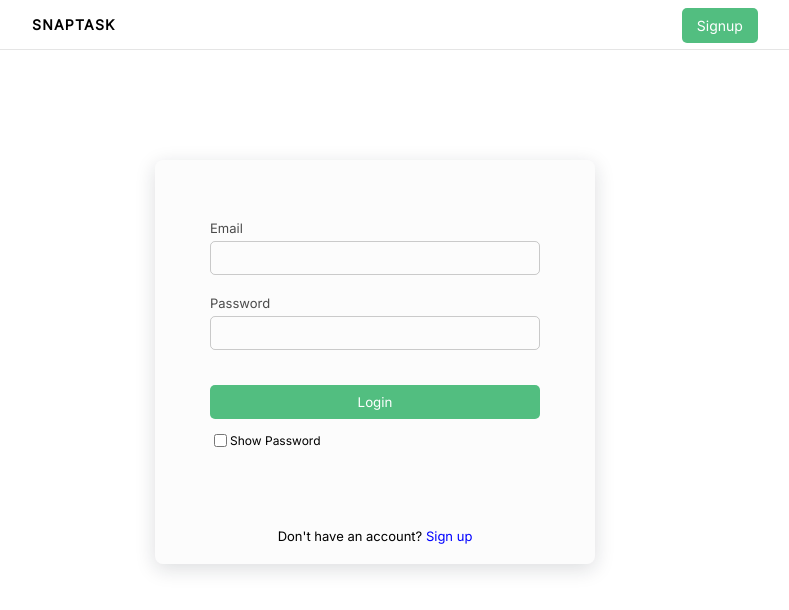
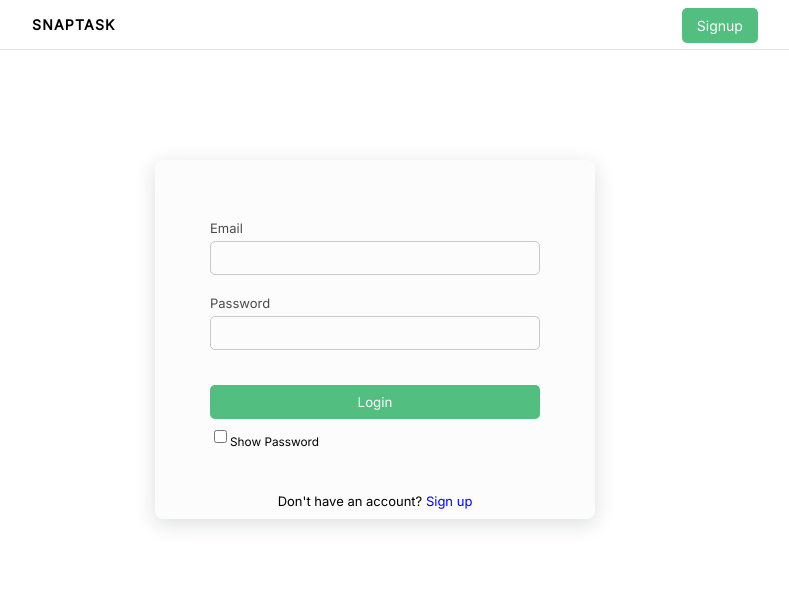
Before and after one commit to therealrinku/robonote, a Next.js app: page /login in a window 1280 px wide. Shown: the top 610 px of the page, without its empty margins (265-1054 px from the left). Built offline with nearby package versions, Linux system fonts and the light colour scheme; no server answers.

Commit message:
little tweak

```diff
--- a/pages/login.js
+++ b/pages/login.js
@@ -64,7 +64,7 @@ export default function loginPage() {
               <input type="checkbox" value={showPassword} onChange={() => setShowPassword((prev) => !prev)} />
               <p>Show Password</p>
             </section>
-            <p style={{ fontSize: "12px", color: "red", position: "sticky", marginLeft: "10px" }}>{error}</p>
+            <p style={{ fontSize: "12px", color: "red", marginLeft: "10px" }}>{error}</p>
             <p>
               Don't have an account? <Link href="/signup">Sign up</Link>
             </p>
--- a/styles/Login.module.css
+++ b/styles/Login.module.css
@@ -9,7 +9,7 @@
 .loginPage p {
   text-align: center;
   font-size: 13px;
-  margin: 20px 0;
+  margin: 10px 0;
 }
 
 .loginPage a {
@@ -65,12 +65,12 @@
 .loginPage section {
   display: flex;
   align-items: center;
-  margin-top: 10px;
+  margin-top: 8px;
 }
 
 .loginPage section p {
-  margin-top: 4px;
-  font-size: 12px;
+  margin-top: 3px;
+  font-size: 11.8px;
 }
 
 .loginPage button:disabled {
```
